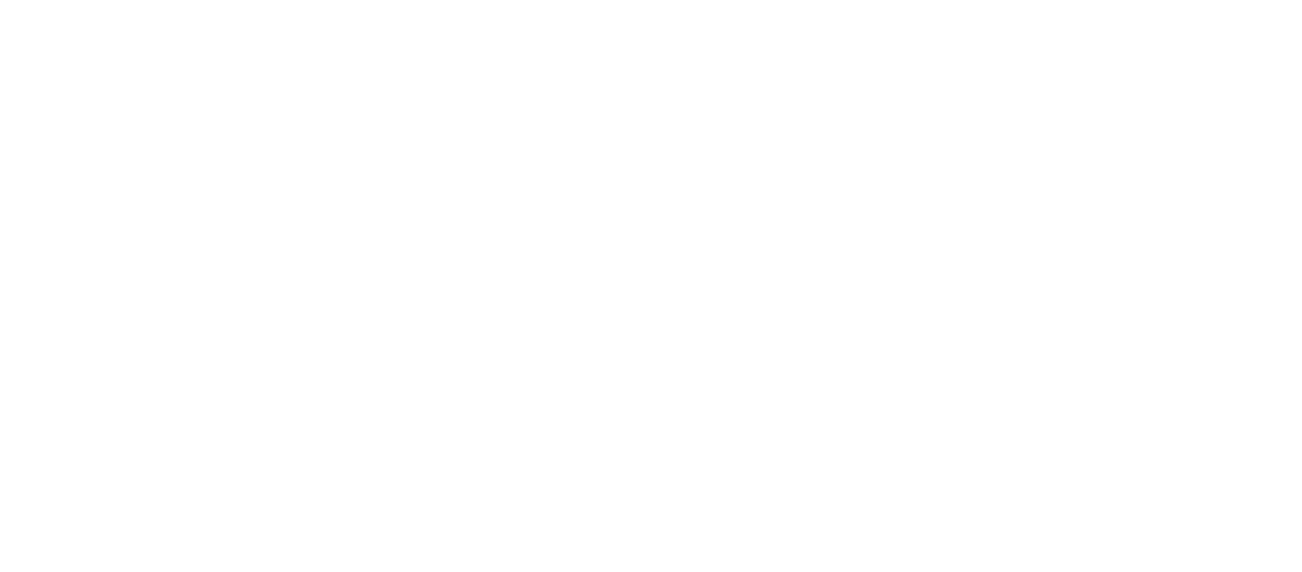
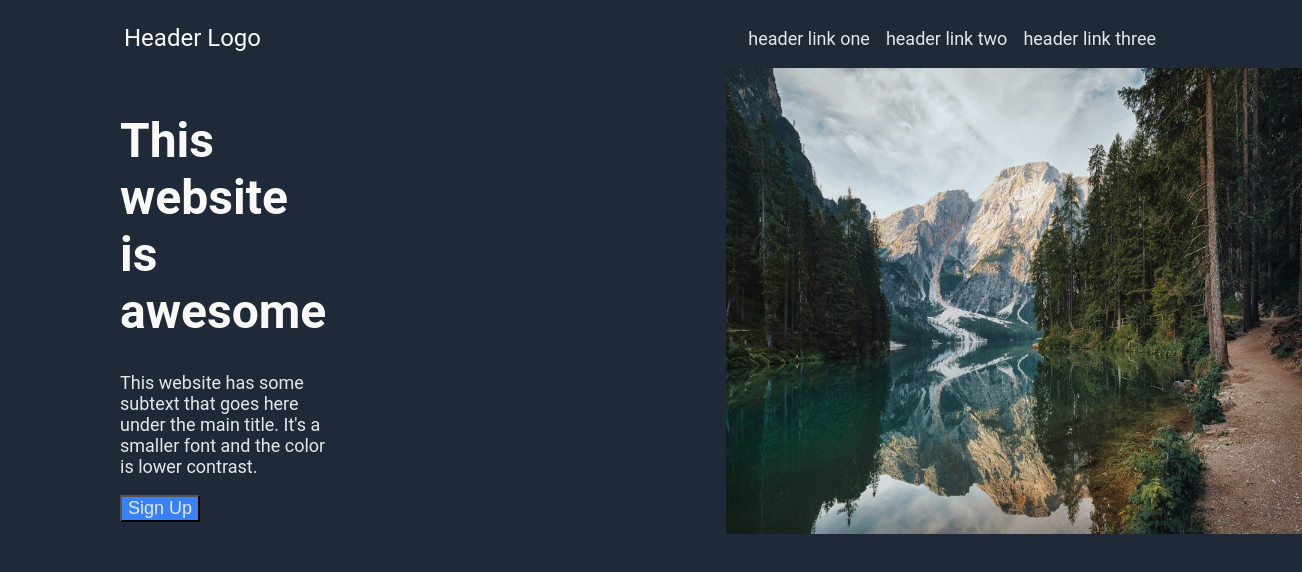
Before and after one commit to d4nny019/project-landing-page, a plain HTML site: page index.html in a window 1280 px wide. Shown: the whole page, 1302 px wide, since content can reach past the window. Drawn offline with Linux system fonts and the light colour scheme.

Commit message:
Add html for first section, add some styling

```diff
--- a/index.html
+++ b/index.html
@@ -6,7 +6,27 @@
         <link rel="stylesheet" href="./style.css">
     </head>
     <body>
-        <div>
+        <div class="container-0">
+            <div class="header">
+                <div class="lefthand">
+                    <div class="logo">Header Logo</div>
+                </div>
+                <div class="righthand">
+                    <ul>
+                        <li><a href="#">header link one</a></li>
+                        <li><a href="#">header link two</a></li>
+                        <li><a href="#">header link three</a></li>
+                    </ul>
+                </div>
+            </div>
+            <div class="container-0-main-content">
+                <div id="column-row-0">
+                    <h1>This website is awesome</h1>
+                    <p>This website has some subtext that goes here under the main title. It's a smaller font and the color is lower contrast.</p>
+                    <button><a href="https://www.youtube.com/watch?v=dQw4w9WgXcQ" target="blank" rel="noopener noreferrer">Sign Up</a></button>
+                </div>
+                <img id="m1" src="./images/1m.jpg" alt="lake-and-forest-photo">
+            </div>
         </div>
 
         <div>
--- a/style.css
+++ b/style.css
@@ -0,0 +1,73 @@
+body {
+    font-family: roboto, sans-serif;
+    background-color: #1F2937;
+}
+
+.container-0 {
+    background-color: #1F2937;
+    display: flex;
+    flex-direction: column;
+    padding: 0 100px;
+}
+
+.header {
+    display: flex;
+    justify-content: space-between;
+    margin: 16px;
+}
+
+#m1 {
+    width: 576px;
+}
+
+ul {
+    display: flex;
+    list-style: none;
+    margin: 0;
+    padding-left: 0;
+    gap: 16px;
+}
+
+a {
+    text-decoration: none;
+    font-size: 18px;
+    color: #E5E7EB;
+}
+
+.lefthand {
+    display: flex;
+    align-items: center;
+    color: #F9FAF8;
+    font-size: 24px;
+}
+
+.righthand {
+    display: flex;
+    align-items: center;
+}
+
+.container-0-main-content {
+    display: flex;
+    flex-direction: row;
+}
+
+#column-row-0 {
+    flex-direction: column;
+    padding: 12px 400px 12px 12px;
+}
+
+h1 {
+    font-size: 48px;
+    font-weight: bold;
+    color: #F9FAF8;
+}
+
+p {
+    font-size: 18px;
+    color: #E5E7EB;
+}
+
+button {
+    background-color: #3882F6;
+    color: #E5E7EB;
+}
```
Also changed, not shown: images/1.jpg (added), images/1m.jpg (added), 1 other file.
